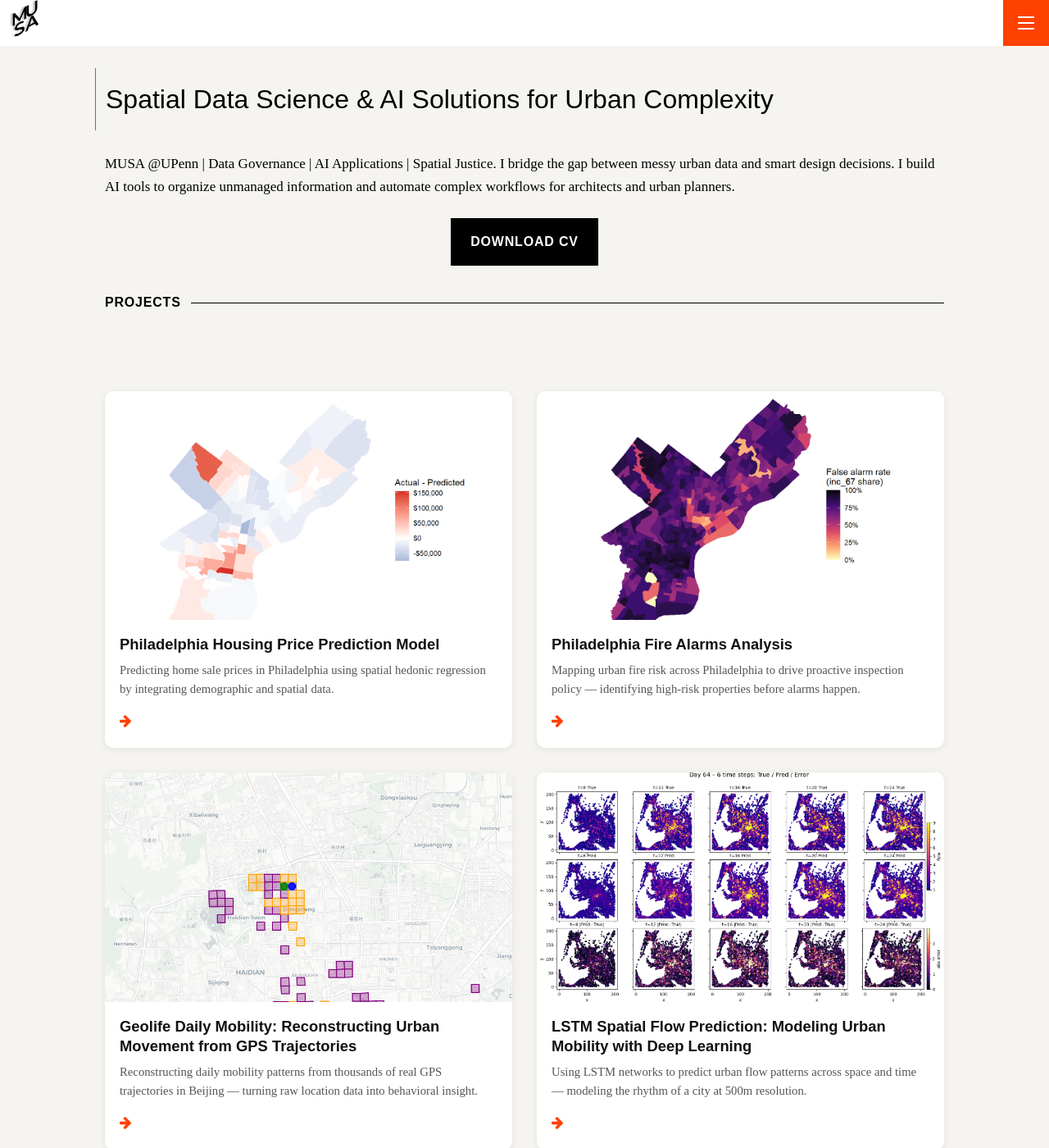
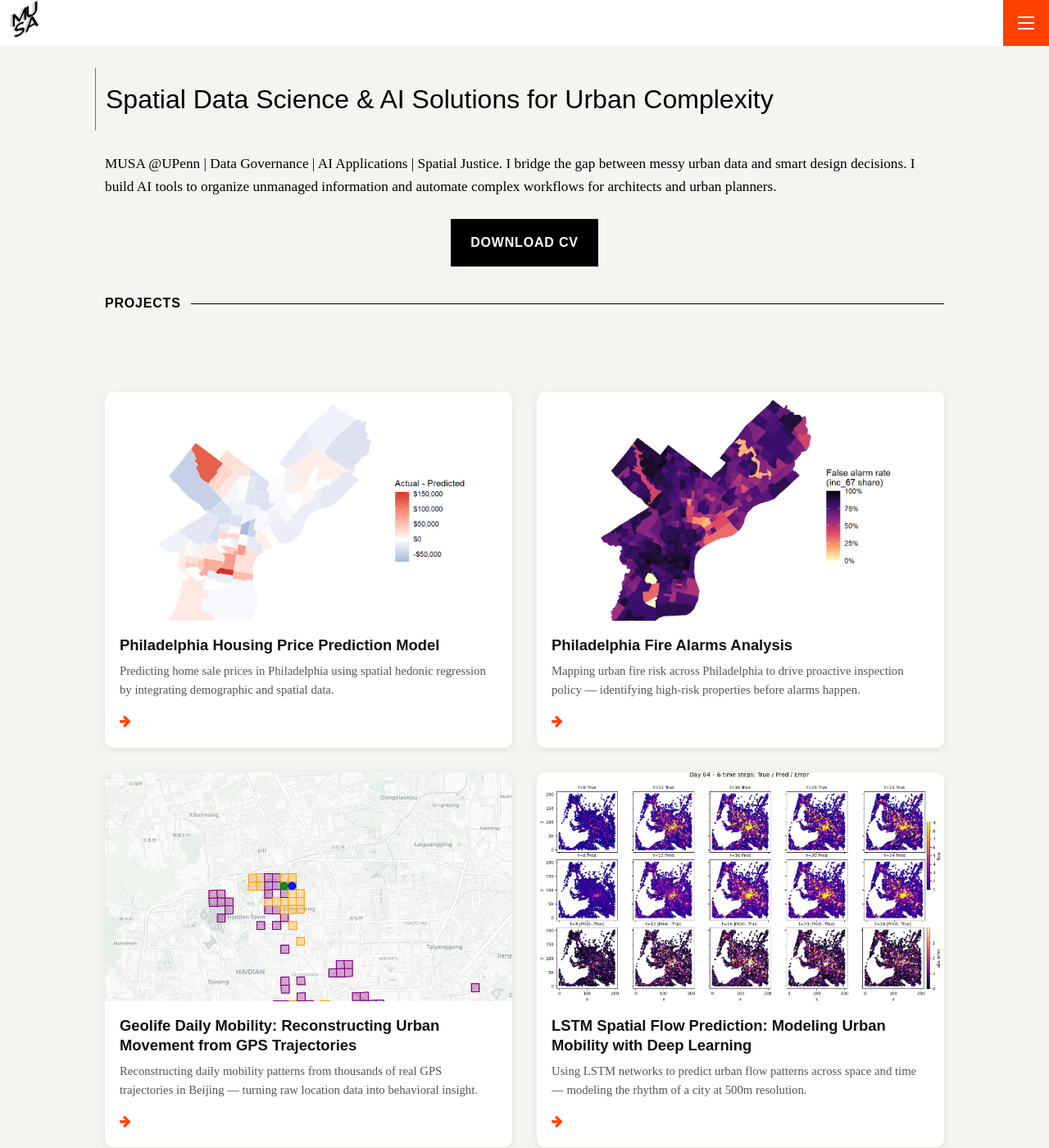
Before and after one commit to lluluciano0505/luciano_musa, a Jekyll site: the page built from index.md, in a window 1280 px wide and 1400 px high. Shown: the whole window at 82% size. Built offline with Jekyll 4.4.1, drawn with Linux system fonts in a browser that asks for light colours.

Commit message:
increase only serif body text size

```diff
--- a/_sass/musa-website-mimic.scss
+++ b/_sass/musa-website-mimic.scss
@@ -22,8 +22,14 @@ body {
   padding-top: var(--header-size);
   background-color: black;
   font-family: 'Times New Roman', Times, serif;
-  font-size: 17px;
   line-height: 1.65;
+}
+
+main p,
+main li,
+main blockquote,
+footer p {
+  font-size: 1.08rem;
 }
 
 h1, h2, h3, h4, h5, h6,
```
